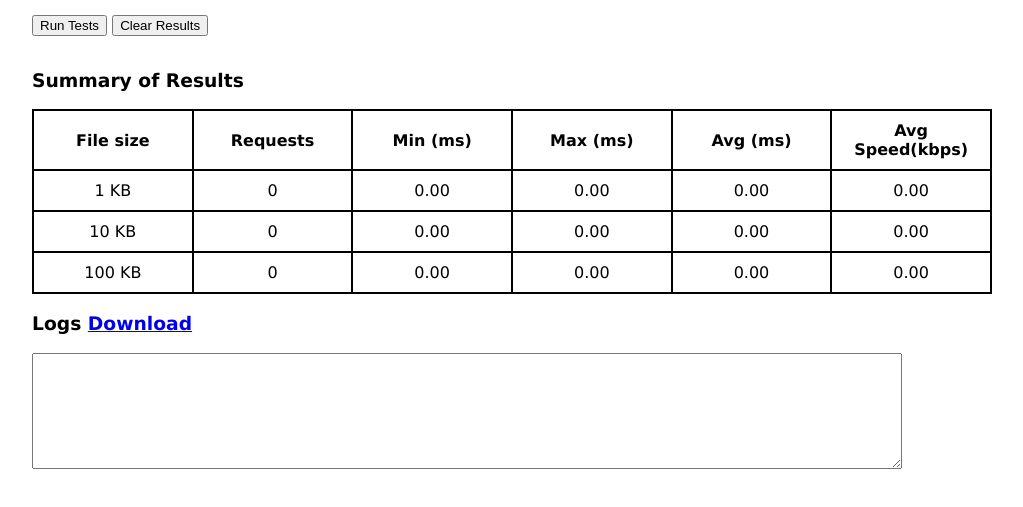
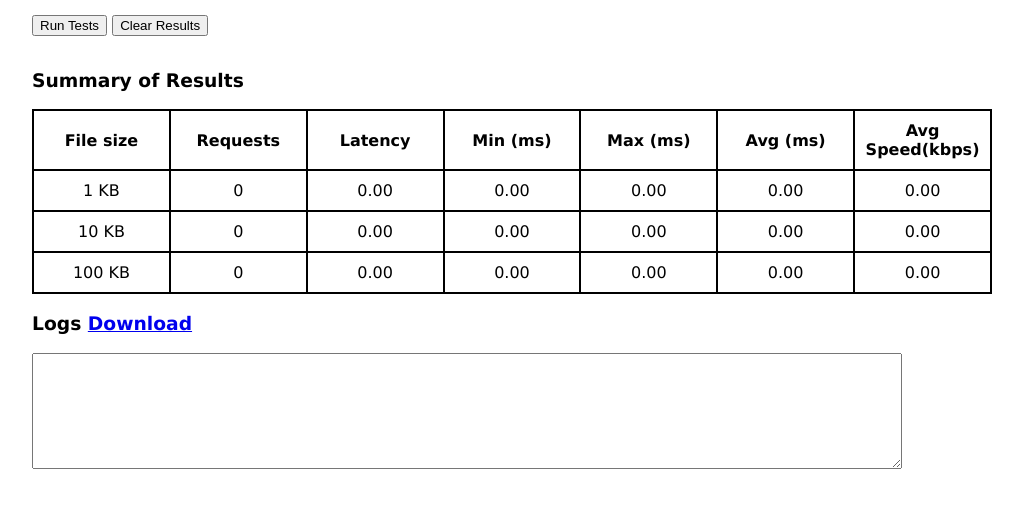
Before and after one commit to DWB-eHealth/low-bandwidth-profiling-tool, a website: page index.html in a window 1280 px wide. Both pictures are taken after a click on the button "Clear Results". Shown: the part 99-606 px from the top of the page, without its empty margins (128-1151 px from the left). Drawn offline with Linux system fonts and the light colour scheme.

Commit message:
Add Latency column

```diff
--- a/index.html
+++ b/index.html
@@ -35,6 +35,7 @@
                 <thead>
                     <th>File size</th>
                     <th>Requests</th>
+                    <th>Latency</th>
                     <th>Min (ms)</th>
                     <th>Max (ms)</th>
                     <th>Avg (ms)</th>
--- a/speedtest.js
+++ b/speedtest.js
@@ -37,7 +37,10 @@
         var payload = {};
 
         config.files.forEach(function (file) {
-            payload[file.filename] = file.callDurations;
+          payload[file.filename] = {
+            callDurations: file.callDurations,
+            latencies: file.latencies,
+          }
         });
 
         window.localStorage.setItem('callDurations', JSON.stringify(payload));
@@ -50,7 +53,9 @@
         $csvLogs.value = window.localStorage.getItem('logs');
         $csvDownload.setAttribute('href', "data:text/text;charset=utf-8," + encodeURIComponent(window.localStorage.getItem('logs')));
         config.files.forEach(function (file) {
-            file.callDurations = storedResults[file.filename] || [];
+            var payload = storedResults[file.filename] || {}
+            file.callDurations = payload.callDurations || [];
+            file.latencies = payload.latencies || [];
             updateSummaryTable({'file': file});
         });
     };
@@ -58,6 +63,7 @@
     var clearResults = function () {
         config.files.forEach(function (file) {
             file.callDurations = [];
+            file.latencies = [];
         });
         $csvLogs.value = '';
         saveResultsToLocalStorage();
@@ -75,6 +81,7 @@
         config.files.forEach(function (file) {
             file.summaryTableRow = {
                 requests: createTableCell('requests', 0),
+                latency: createTableCell('latency', 0),
                 min: createTableCell('min', 0),
                 max: createTableCell('max', 0),
                 avg: createTableCell('avg', 0),
@@ -84,6 +91,7 @@
             var row = document.createElement('tr');
             row.appendChild(createTableCell('fileSize', file.size + ' KB'));
             row.appendChild(file.summaryTableRow.requests);
+            row.appendChild(file.summaryTableRow.latency);
             row.appendChild(file.summaryTableRow.min);
             row.appendChild(file.summaryTableRow.max);
             row.appendChild(file.summaryTableRow.avg);
@@ -184,6 +192,7 @@
             return file.callDurations.length == 0 ? 0 : value;
         };
         var average = function (array) {
+            if(array.length === 0) return 0;
             return array.reduce(function (a, b) {
                     return a + b;
                 }, 0) / array.length;
@@ -192,6 +201,7 @@
 
         return {
             requests: file.callDurations.length,
+            latency: average(file.latencies),
             min: handleDivisionByZero(Math.min.apply(null, file.callDurations)),
             max: handleDivisionByZero(Math.max.apply(null, file.callDurations)),
             avg: handleDivisionByZero(averageTime),
@@ -216,6 +226,7 @@
     var getPerformanceTiming = function (job) {
         job.timing = window.performance.getEntriesByName(job.response.url)[0];
         job.file.callDurations.push(job.timing.duration);
+        job.file.latencies.push(job.timing.responseStart-job.timing.requestStart);
         saveResultsToLocalStorage();
         return job;
     };
@@ -237,6 +248,7 @@
     var updateSummaryTable = function (job) {
         var stats = calculateStatistics(job.file);
         job.file.summaryTableRow.requests.innerHTML = stats.requests;
+        job.file.summaryTableRow.latency.innerHTML = formatDecimals(stats.latency);
         job.file.summaryTableRow.min.innerHTML = formatDecimals(stats.min);
         job.file.summaryTableRow.max.innerHTML = formatDecimals(stats.max);
         job.file.summaryTableRow.avg.innerHTML = formatDecimals(stats.avg);
```
